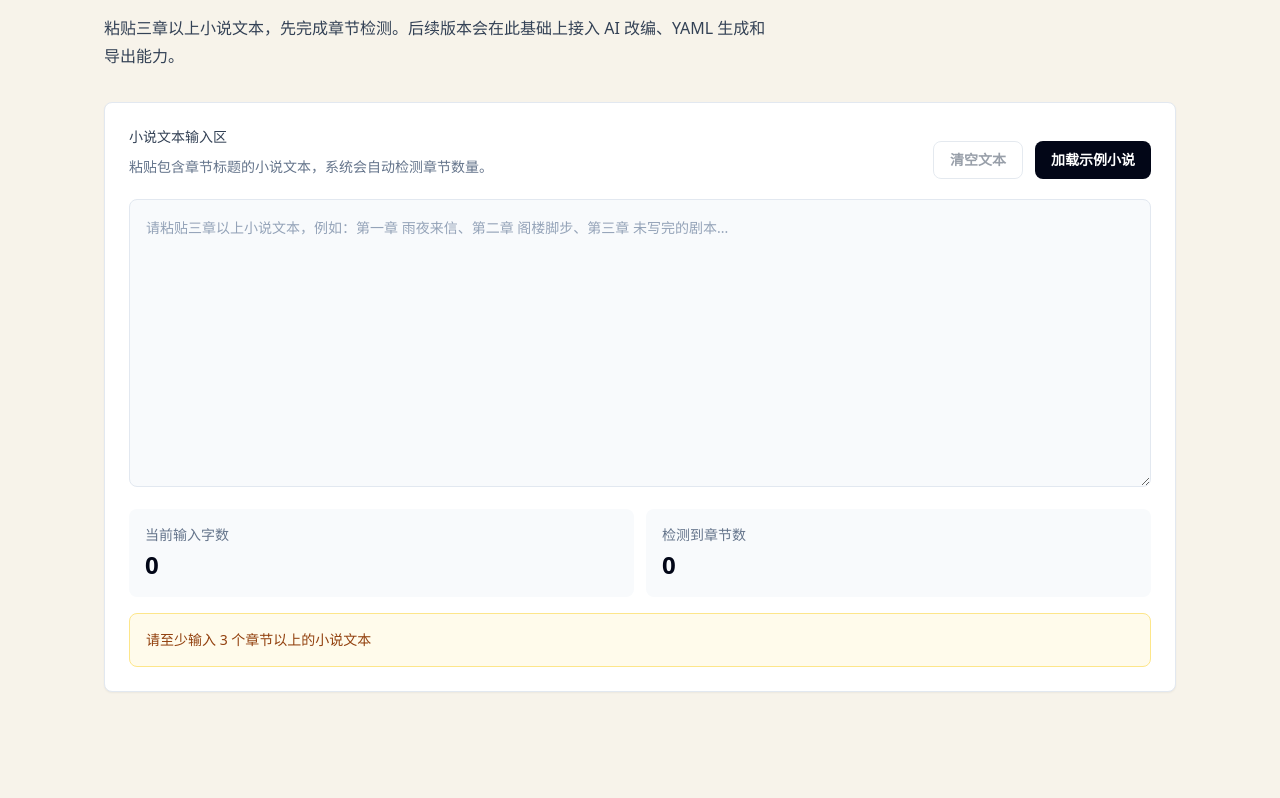
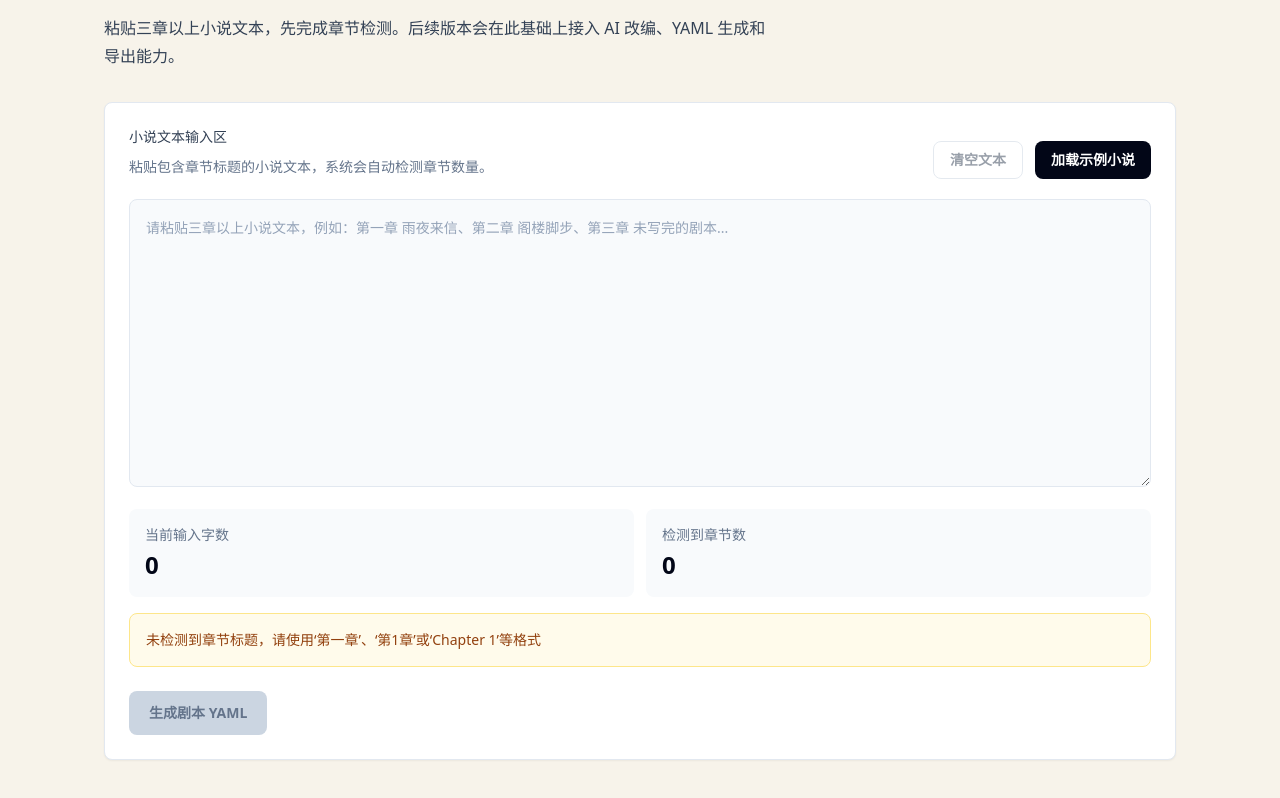
Before and after one commit to maybebebee/Novel2Script, a Next.js app: page / in a window 1280 px wide. Shown: the part 1117-1915 px from the top of the page. Before the commit the page ends 1865 px from the top, so only its background shows below. Built offline with nearby package versions, Linux system fonts and the light colour scheme.

Commit message:
Refine novel input flow controls

```diff
--- a/components/NovelInput.tsx
+++ b/components/NovelInput.tsx
@@ -3,17 +3,17 @@
 import { useMemo, useState } from "react";
 import { detectChapters } from "@/lib/chapter";
 
-const sampleNovel = `第一章：雨夜来信
+const sampleNovel = `第一章 雨夜来信
 
-林晚在旧书店打烊前收到一封没有署名的信。信里只有一句话：明天日出前，不要打开阁楼的门。
+林晚在旧书店打烊前收到一封没有署名的信。雨水沿着玻璃窗往下爬，街灯把店里的书架照得像一排沉默的人。信纸很旧，边缘有被火烤过的痕迹，上面只有一句话：明天日出前，不要打开阁楼的门。她抬头看向通往二楼的窄梯，忽然发现那扇多年没有动过的门缝里，正落下一点蓝色的灰。
 
-第二章：阁楼脚步
+第二章 阁楼脚步
 
-午夜过后，阁楼上传来缓慢的脚步声。林晚握着手电站在楼梯口，发现门缝下渗出一线微弱的蓝光。
+午夜过后，书店的挂钟停在十二点十七分。阁楼上传来缓慢的脚步声，每一步都像踩在林晚的心口。她握着手电站在楼梯口，听见门后有人轻轻翻页。她想起外祖父临终前说过，阁楼里锁着一本不能写完的剧本。可现在，那本剧本似乎正在自己写下新的台词，甚至写出了她下一秒会说的话。
 
-第三章：未写完的剧本
+第三章 未写完的剧本
 
-她最终推开了门。阁楼中央的桌上放着一本剧本，第一页写着她刚刚说过的话，而最后一页仍是空白。`;
+她最终推开了门。阁楼中央的桌上放着一本黑色封面的剧本，第一页写着她刚刚说过的话，最后一页却仍是空白。窗外雨声突然消失，整座书店像被按下暂停键。林晚看见剧本旁边摆着一枚旧钥匙，钥匙下面压着一张照片。照片里，她站在陌生舞台中央，而观众席第一排坐着一个和她长得一模一样的人。`;
 
 function countWords(text: string) {
   return Array.from(text.replace(/\s/g, "")).length;
@@ -21,9 +21,36 @@ function countWords(text: string) {
 
 export function NovelInput() {
   const [text, setText] = useState("");
+  const [generationNotice, setGenerationNotice] = useState("");
   const chapterResult = useMemo(() => detectChapters(text), [text]);
   const wordCount = useMemo(() => countWords(text), [text]);
   const hasEnoughChapters = chapterResult.count >= 3;
+
+  const detectionMessage =
+    chapterResult.count === 0
+      ? "未检测到章节标题，请使用‘第一章’、‘第1章’或‘Chapter 1’等格式"
+      : hasEnoughChapters
+        ? `已检测到 ${chapterResult.count} 个章节，可以开始生成剧本`
+        : `当前检测到 ${chapterResult.count} 个章节，请至少输入 3 个章节以上的小说文本`;
+
+  function handleGenerateClick() {
+    setGenerationNotice("AI 生成将在下一阶段接入，本阶段已完成输入检测。");
+  }
+
+  function handleTextChange(value: string) {
+    setText(value);
+    setGenerationNotice("");
+  }
+
+  function handleClearText() {
+    setText("");
+    setGenerationNotice("");
+  }
+
+  function handleLoadSample() {
+    setText(sampleNovel);
+    setGenerationNotice("");
+  }
 
   return (
     <div className="mt-8 rounded-lg border border-slate-200 bg-white p-6 shadow-sm">
@@ -43,7 +70,7 @@ export function NovelInput() {
         <div className="flex flex-wrap gap-3">
           <button
             type="button"
-            onClick={() => setText("")}
+            onClick={handleClearText}
             disabled={!text}
             className="rounded-lg border border-slate-300 px-4 py-2 text-sm font-semibold text-slate-700 transition hover:bg-slate-50 disabled:cursor-not-allowed disabled:opacity-50"
           >
@@ -51,7 +78,7 @@ export function NovelInput() {
           </button>
           <button
             type="button"
-            onClick={() => setText(sampleNovel)}
+            onClick={handleLoadSample}
             className="rounded-lg bg-slate-950 px-4 py-2 text-sm font-semibold text-white transition hover:bg-slate-800"
           >
             加载示例小说
@@ -62,7 +89,7 @@ export function NovelInput() {
       <textarea
         id="novel-text"
         value={text}
-        onChange={(event) => setText(event.target.value)}
+        onChange={(event) => handleTextChange(event.target.value)}
         className="mt-5 h-72 w-full resize-y rounded-lg border border-slate-200 bg-slate-50 p-4 text-sm leading-6 text-slate-800 outline-none transition placeholder:text-slate-400 focus:border-teal-700 focus:bg-white focus:ring-2 focus:ring-teal-700/15"
         placeholder="请粘贴三章以上小说文本，例如：第一章 雨夜来信、第二章 阁楼脚步、第三章 未写完的剧本..."
       />
@@ -89,9 +116,7 @@ export function NovelInput() {
             : "border-amber-200 bg-amber-50 text-amber-800"
         }`}
       >
-        {hasEnoughChapters
-          ? `已检测到 ${chapterResult.count} 个章节，可以开始生成剧本`
-          : "请至少输入 3 个章节以上的小说文本"}
+        {detectionMessage}
       </div>
 
       {chapterResult.count > 0 ? (
@@ -109,6 +134,22 @@ export function NovelInput() {
           </ol>
         </div>
       ) : null}
+
+      <div className="mt-6 flex flex-col gap-3 sm:flex-row sm:items-center">
+        <button
+          type="button"
+          onClick={handleGenerateClick}
+          disabled={!hasEnoughChapters}
+          className="rounded-lg bg-teal-700 px-5 py-3 text-sm font-semibold text-white transition hover:bg-teal-800 disabled:cursor-not-allowed disabled:bg-slate-300 disabled:text-slate-500"
+        >
+          生成剧本 YAML
+        </button>
+        {generationNotice ? (
+          <p className="text-sm font-medium text-slate-700">
+            {generationNotice}
+          </p>
+        ) : null}
+      </div>
     </div>
   );
 }
--- a/lib/chapter.ts
+++ b/lib/chapter.ts
@@ -1,19 +1,17 @@
-export type DetectedChapter = {
+export type ChapterInfo = {
   index: number;
   title: string;
   start: number;
   end: number;
 };
 
-export type ChapterDetectionResult = {
+const CHAPTER_HEADING_PATTERN =
+  /^[ \t]*(?:#{1,6}[ \t]*)?((?:第[\d一二三四五六七八九十百千万零两]+章)|(?:章节[\d一二三四五六七八九十百千万零两]+)|(?:Chapter\s+\d+))[ \t]*[:：、.\-—]?[ \t]*([^\r\n]*)$/gim;
+
+export function detectChapters(text: string): {
   count: number;
-  chapters: DetectedChapter[];
-};
-
-const CHAPTER_HEADING_PATTERN =
-  /^(?:\s{0,3}#{1,6}\s*)?((?:第[\d一二三四五六七八九十百千万零两]+章)|(?:章节[\d一二三四五六七八九十百千万零两]+)|(?:Chapter\s+\d+))\s*[:：、.\-—]?\s*([^\r\n]*)$/gim;
-
-export function detectChapters(text: string): ChapterDetectionResult {
+  chapters: ChapterInfo[];
+} {
   if (!text.trim()) {
     return {
       count: 0,
```
Also changed, not shown: 1 other file (tests, documents, lock files or other folders).
